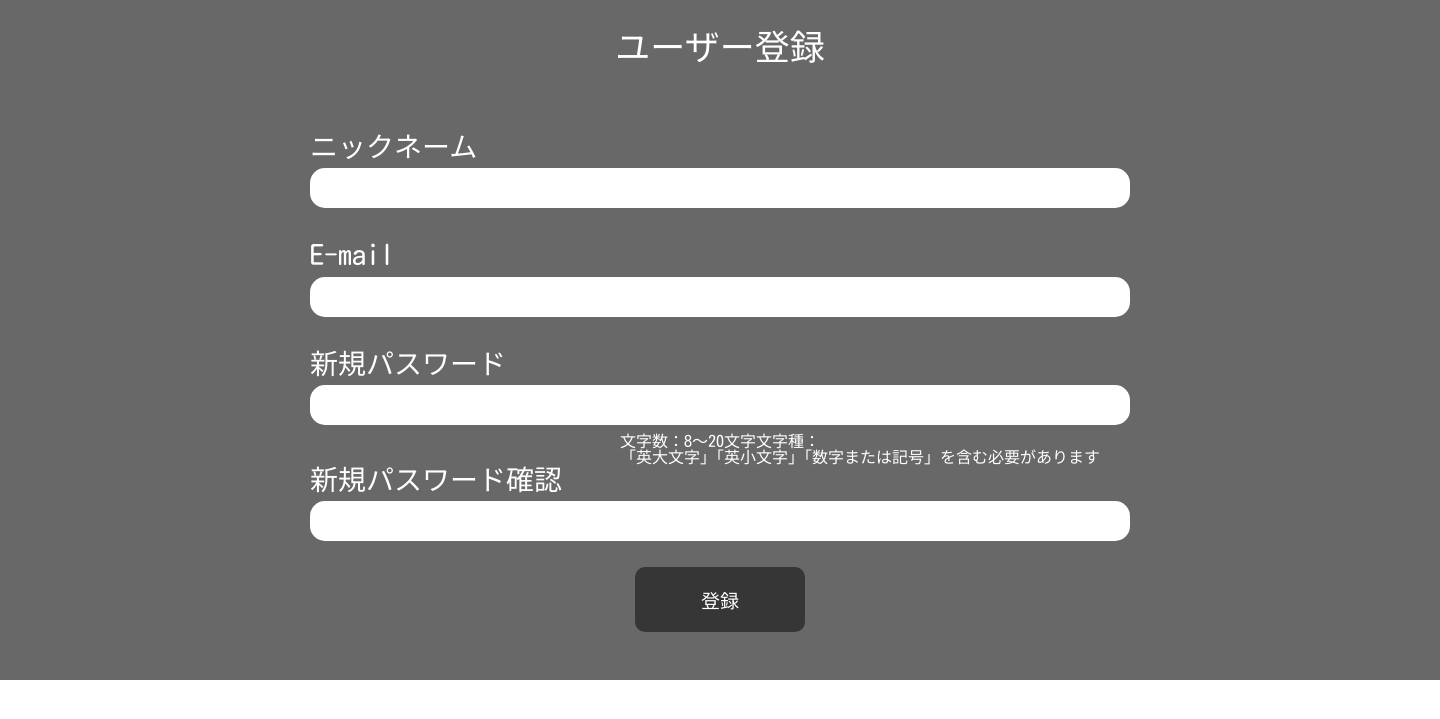
After one commit to felixxsv/disconnect, a PHP site: page /html/createFormAddUser.html in a window 1440 px wide. The commit adds this page. Shown: the top 719 px of the page. Run offline with PHP 8.4, Linux system fonts and the light colour scheme.

Commit message:
ver 1.0 createFormAddUser

```diff
--- a/site/css/createForm.css
+++ b/site/css/createFormAddUser.css
@@ -21,13 +21,16 @@ body{
     font-size: 35px;
     padding-top: 2%;
     margin-bottom: 2%;
+
+
  }
 .textLeft{
-    text-align: center;
-    max-width: 800px;
+     text-align: left;
+    max-width: 820px;
+     margin: 0 auto;
+
     font-size: 28px;
     margin-bottom: 0.3em;
-    margin-left: 0.2em;
  }
 
 
@@ -78,3 +81,19 @@ input.form {
      /*　↓　error時には表示する*/
      visibility: hidden;
 }
+
+.cssright{
+   width: 820px;
+   margin: 0 auto;
+   margin-right:0%;
+}
+.texthint{
+   text-align: left;
+   margin-top: -3%;
+   a{
+       font-size: 16px;
+       color: #fff;
+
+   }
+
+}
--- /dev/null
+++ b/site/html/createFormAddUser.html
@@ -0,0 +1,57 @@
+<!DOCTYPE html>
+<html lang="ja">
+<head>
+    <meta charset="UTF-8">
+    <meta name="viewport" content="width=device-width, initial-scale=1.0">
+    <title>Document</title>
+    <link rel="stylesheet" href="/site/css/reset.css">
+    <link rel="stylesheet" href="/site/css/createFormAddUser.css">
+    <link rel="preconnect" href="https://fonts.googleapis.com">
+    <link rel="preconnect" href="https://fonts.gstatic.com" crossorigin>
+    <link href="https://fonts.googleapis.com/css2?family=Kosugi+Maru&display=swap" rel="stylesheet">
+</head>
+    <body>
+        <main>
+            <div class="centering">
+                <p class="textTitle">ユーザー登録</p> <!--ヘッダー名前-->
+            </div>
+            <div class="textAll">
+
+                <div class="error"><!-- cssで隠してるdiv -->
+                    <p>新規パスワードと新規パスワード確認が一致していません。</p>
+                </div>
+                <div class="inputTextArea">
+                    <P class="textLeft">ニックネーム</p><!-- テキストボックスの名前 -->
+                    <input type="text" class="form"><!-- テキストボックス -->
+                </div>
+
+                <!-- ２～４個のテキストエリア、始まり -->
+                <div class="inputTextArea">
+                    <P class="textLeft">E-mail</p><!-- テキストボックスの名前 -->
+                    <input type="text" class="form"><!-- テキストボックス -->
+                </div>
+                <div class="inputTextArea">
+                    <P class="textLeft">新規パスワード</p><!-- テキストボックスの名前 -->
+                    <input type="text" class="form"><!-- テキストボックス -->
+                </div>
+                <div class="cssright"><!-- でかいdiv -->
+                    <div class="texthint"><!-- 文字のdiv -->
+                        <p>文字数：8～20文字文字種：<br>
+                        「英大文字」「英小文字」「数字または記号」を含む必要があります</p>
+                    </div>
+                </div>
+
+                <div class="inputTextArea">
+                    <P class="textLeft">新規パスワード確認</p><!-- テキストボックスの名前 -->
+                    <input type="text" class="form"><!-- テキストボックス -->
+                </div>
+
+
+                <!-- ２～４個のテキストエリア、おわり -->
+            </div>
+            <div class="inputSubmitArea"><!--ボタン-->
+                <input type="submit" value="登録" class="submit">
+            </div>
+        </main>
+    </body>
+</html>
```
Also changed, not shown: site/html/createFormTmp.html (deleted, +0 -37 lines).
